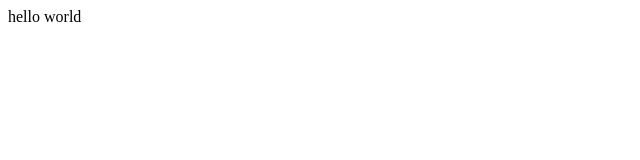
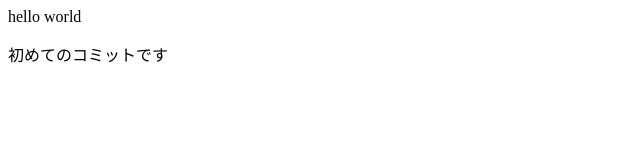
Before and after one commit to bjarna17/practice, a plain HTML site: page index.html in a window 1280 px wide. Shown: the whole page, without its empty margins (0-640 px from the left). Drawn offline with Linux system fonts and the light colour scheme.

Commit message:
段落を一行追加しました。

```diff
--- a/index.html
+++ b/index.html
@@ -5,5 +5,6 @@
 </head>
 <body>
 hello world
+<p>初めてのコミットです</p>
 </body>
 </html>
```
